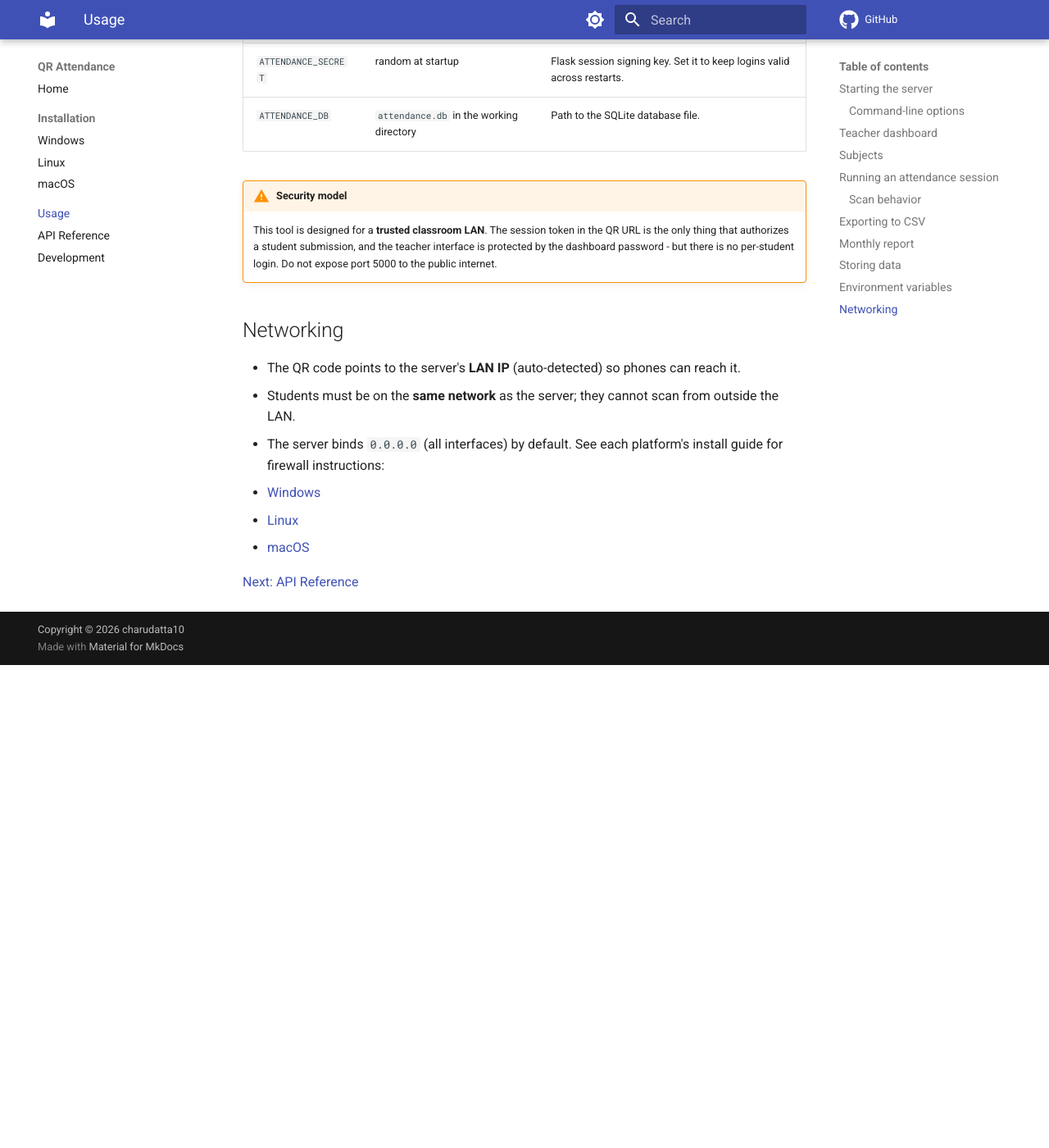
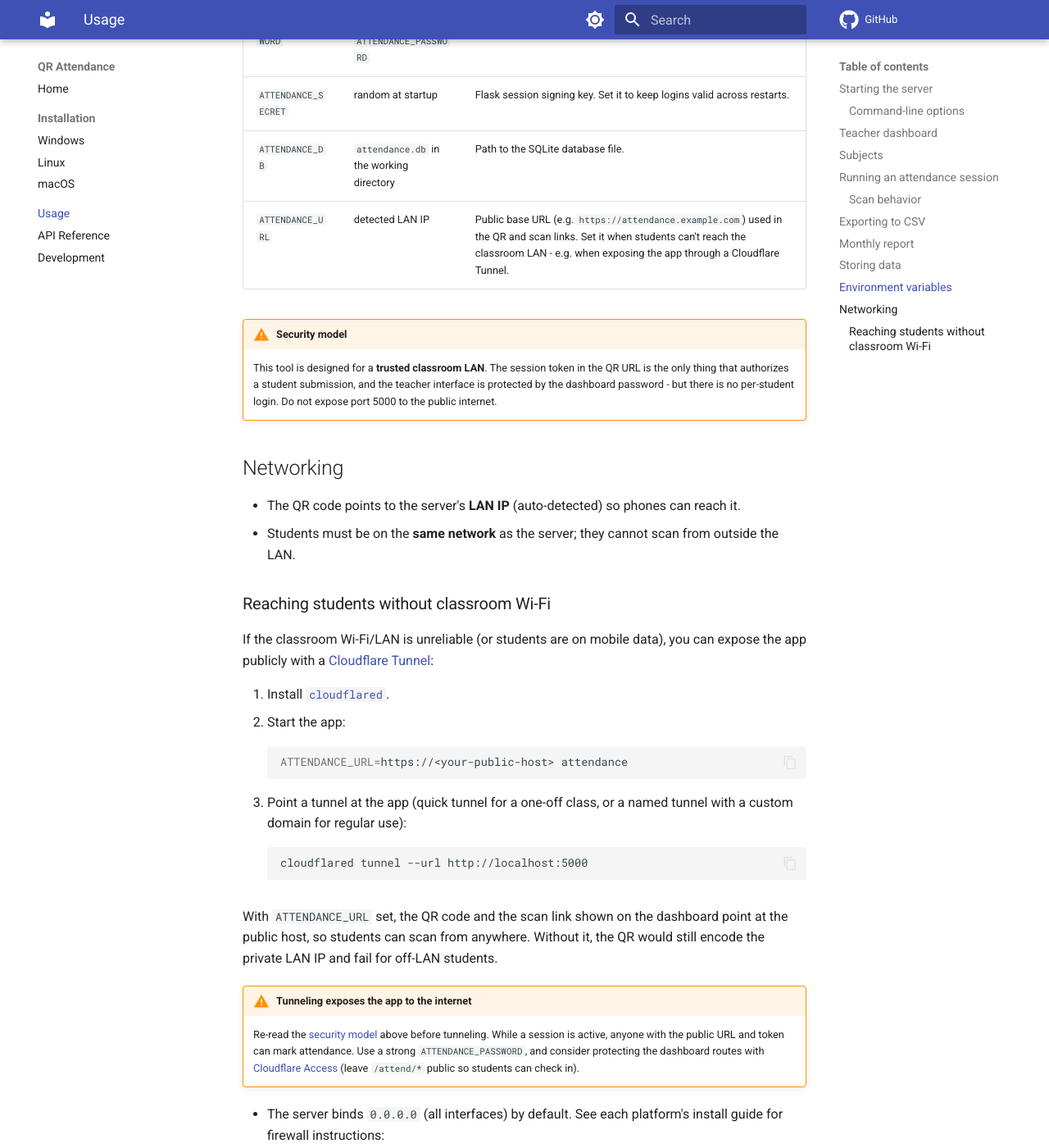
Before and after one commit to chaito10/Attendance, an MkDocs documentation site: the page built from docs/usage.md, in a window 1280 px wide and 1400 px high, scrolled down 3442 px. Shown: the whole window at 82% size. Built offline with MkDocs 1.6.1 and Material for MkDocs 9.7.7, drawn with Linux system fonts in a browser that asks for light colours; comment, search, counter and statistics services are not loaded; before the commit the page ends 4253 px from its top, so only the background shows below that.

Commit message:
feat: ATTENDANCE_URL override for QR/scan links via Cloudflare Tunnel
- ATTENDANCE_URL env var sets the public base URL used in the QR code,
  dashboard scan link, and /qr.png (defaults to detected LAN IP)
- startup banner shows the public dashboard and a tunnel hint when set
- docs + changelog updated for v0.3.1

````diff
--- a/docs/usage.md
+++ b/docs/usage.md
@@ -140,6 +140,7 @@
 | `TEACHER_PASSWORD` | same as `ATTENDANCE_PASSWORD` | Legacy alias for the teacher password. |
 | `ATTENDANCE_SECRET` | random at startup | Flask session signing key. Set it to keep logins valid across restarts. |
 | `ATTENDANCE_DB` | `attendance.db` in the working directory | Path to the SQLite database file. |
+| `ATTENDANCE_URL` | detected LAN IP | Public base URL (e.g. `https://attendance.example.com`) used in the QR and scan links. Set it when students can't reach the classroom LAN - e.g. when exposing the app through a Cloudflare Tunnel. |
 
 !!! warning "Security model"
     This tool is designed for a **trusted classroom LAN**. The session token in
@@ -153,6 +154,33 @@
   reach it.
 - Students must be on the **same network** as the server; they cannot scan from
   outside the LAN.
+
+### Reaching students without classroom Wi-Fi
+
+If the classroom Wi-Fi/LAN is unreliable (or students are on mobile data), you
+can expose the app publicly with a [Cloudflare Tunnel](https://developers.cloudflare.com/cloudflare-one/connections/connect-networks/):
+
+1. Install [`cloudflared`](https://developers.cloudflare.com/cloudflare-one/connections/connect-networks/downloads/).
+2. Start the app:
+   ```bash
+   ATTENDANCE_URL=https://<your-public-host> attendance
+   ```
+3. Point a tunnel at the app (quick tunnel for a one-off class, or a named
+   tunnel with a custom domain for regular use):
+   ```bash
+   cloudflared tunnel --url http://localhost:5000
+   ```
+
+With `ATTENDANCE_URL` set, the QR code and the scan link shown on the dashboard
+point at the public host, so students can scan from anywhere. Without it, the QR
+would still encode the private LAN IP and fail for off-LAN students.
+
+!!! warning "Tunneling exposes the app to the internet"
+    Re-read the [security model](#environment-variables) above before tunneling.
+    While a session is active, anyone with the public URL and token can mark
+    attendance. Use a strong `ATTENDANCE_PASSWORD`, and consider protecting the
+    dashboard routes with [Cloudflare Access](https://developers.cloudflare.com/cloudflare-one/)
+    (leave `/attend/*` public so students can check in).
 - The server binds `0.0.0.0` (all interfaces) by default. See each platform's
   install guide for firewall instructions:
   - [Windows](install/windows.md#firewall)
--- a/pyproject.toml
+++ b/pyproject.toml
@@ -1,6 +1,6 @@
 [project]
 name = "attendance"
-version = "0.3.0"
+version = "0.3.1"
 description = "Single-file QR Attendance System"
 readme = "README.md"
 license = "MIT"
````
Also changed, not shown: CHANGELOG.md (+13 -0 lines), README.md (+5 -4 lines), docs/index.md (+5 -5 lines), docs/install/linux.md (+4 -4 lines), docs/install/macos.md (+5 -5 lines), docs/install/windows.md (+3 -3 lines), src/attendance/__init__.py (+21 -6 lines).
